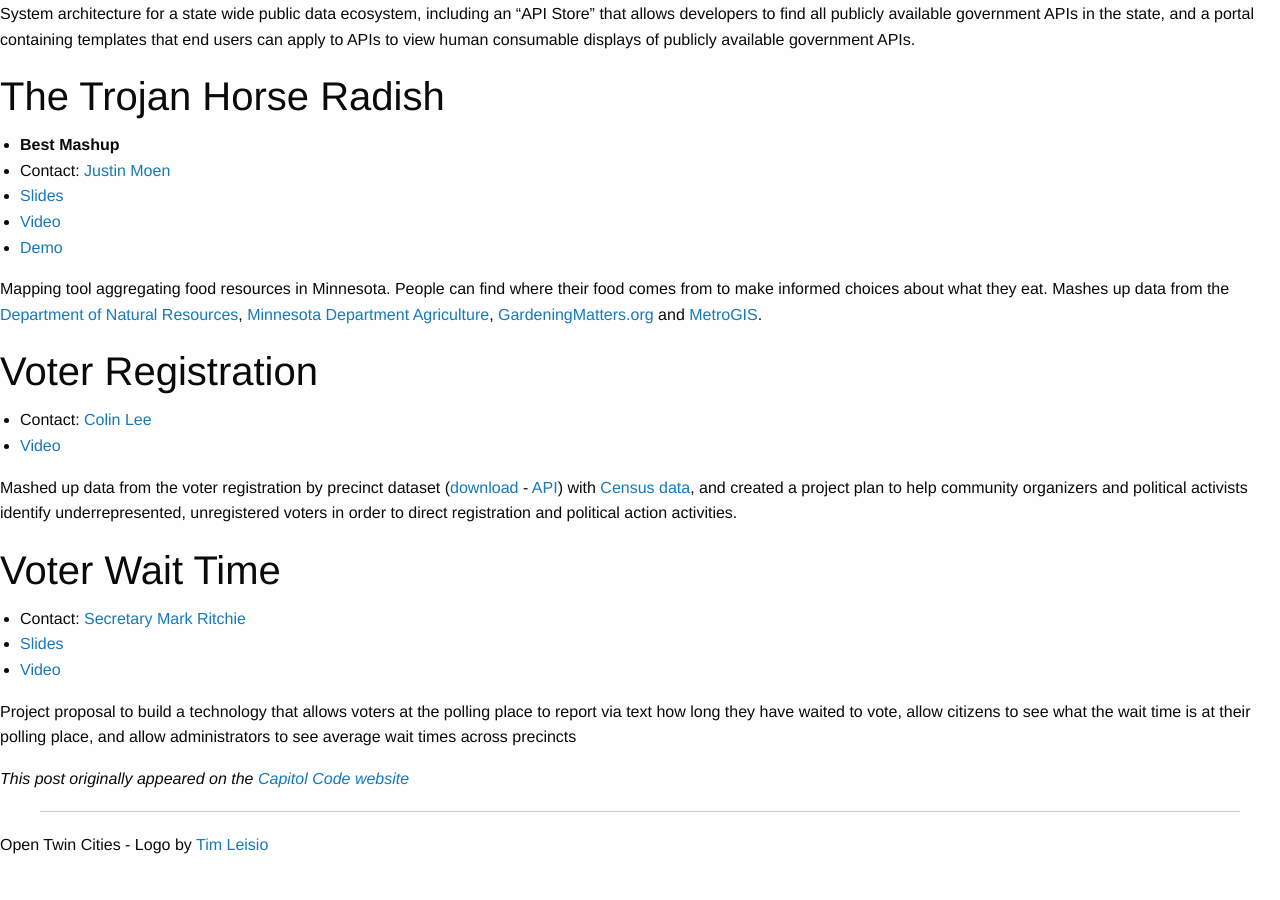
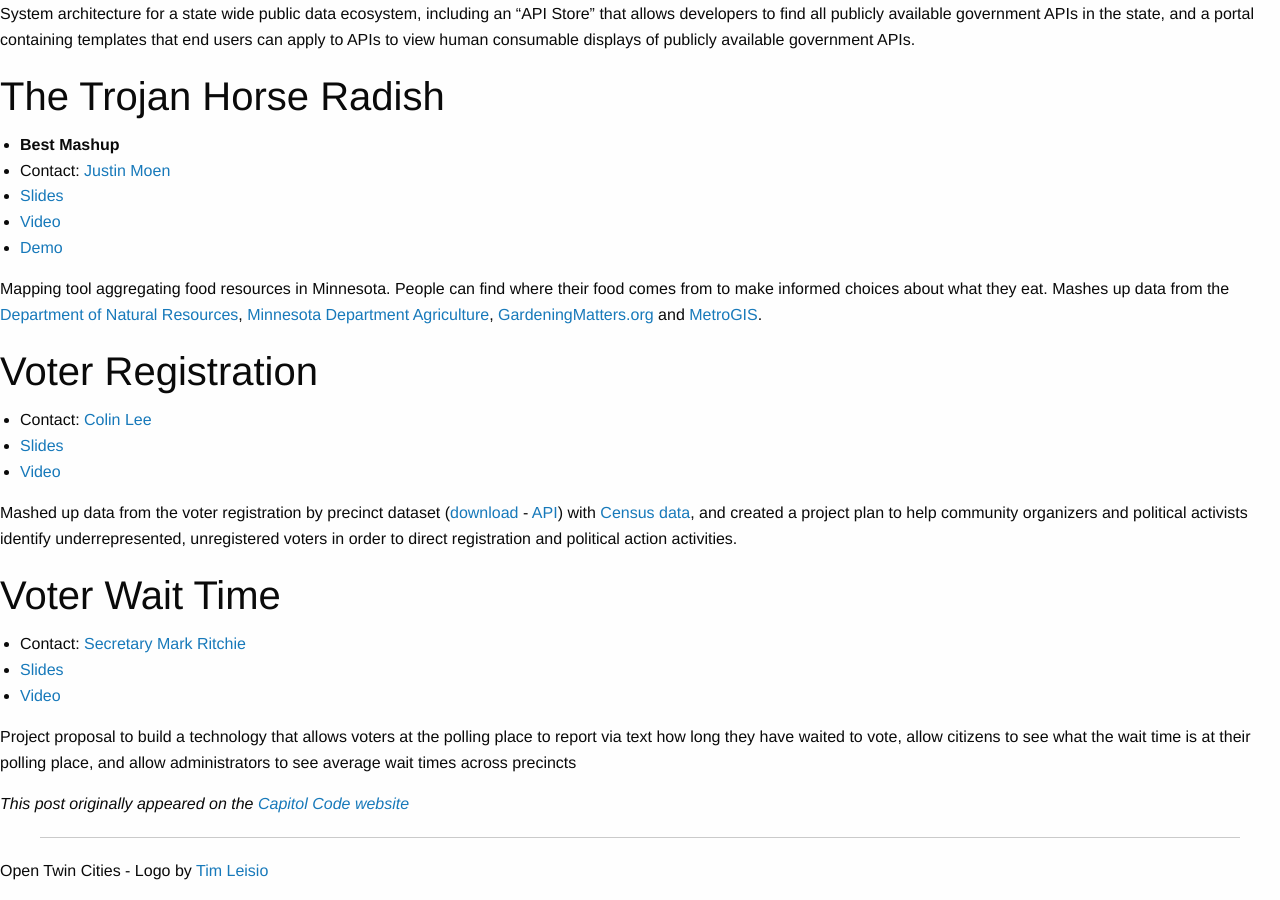
Before and after one commit to OpenTwinCities/opentwincities.github.com, a Jekyll site: the page built from _posts/2014-02-27-capitol-code-projects.md, in a window 1280 px wide and 900 px high, scrolled down 2702 px. Built offline with Jekyll 4.4.1, drawn with Linux system fonts in a browser that asks for light colours; nearby versions of some CDN libraries; library files that are not in the unit come from our copies; before the commit the page ends 3576 px from its top, so only the background shows below that.

Commit message:
Adding the Voter Registration slides to the Capitol Code Projects post

```diff
--- a/_posts/2014-02-27-capitol-code-projects.md
+++ b/_posts/2014-02-27-capitol-code-projects.md
@@ -85,6 +85,7 @@
 ## Voter Registration
 
 - Contact: [Colin Lee](https://twitter.com/colinmlee)
+- [Slides](/files/CapitolCode/Presentations/Voter_Registration_Insights.pptx)
 - [Video](http://vimeo.com/87373491)
 
 Mashed up data from the voter registration by precinct dataset ([download](https://communities.socrata.com/dataset/Capitol-Code-MNSOS-Registered-Voters-By-Precinct-O/sb2j-g884) - [API](https://communities.socrata.com/developers/docs/capitol-code-mnsos-registered-voters-by-precinct-on-election-day)) with [Census data](http://factfinder2.census.gov/), and created a project plan to help community organizers and political activists identify underrepresented, unregistered voters in order to direct registration and political action activities.
```
Also changed, not shown: 1 other file.
